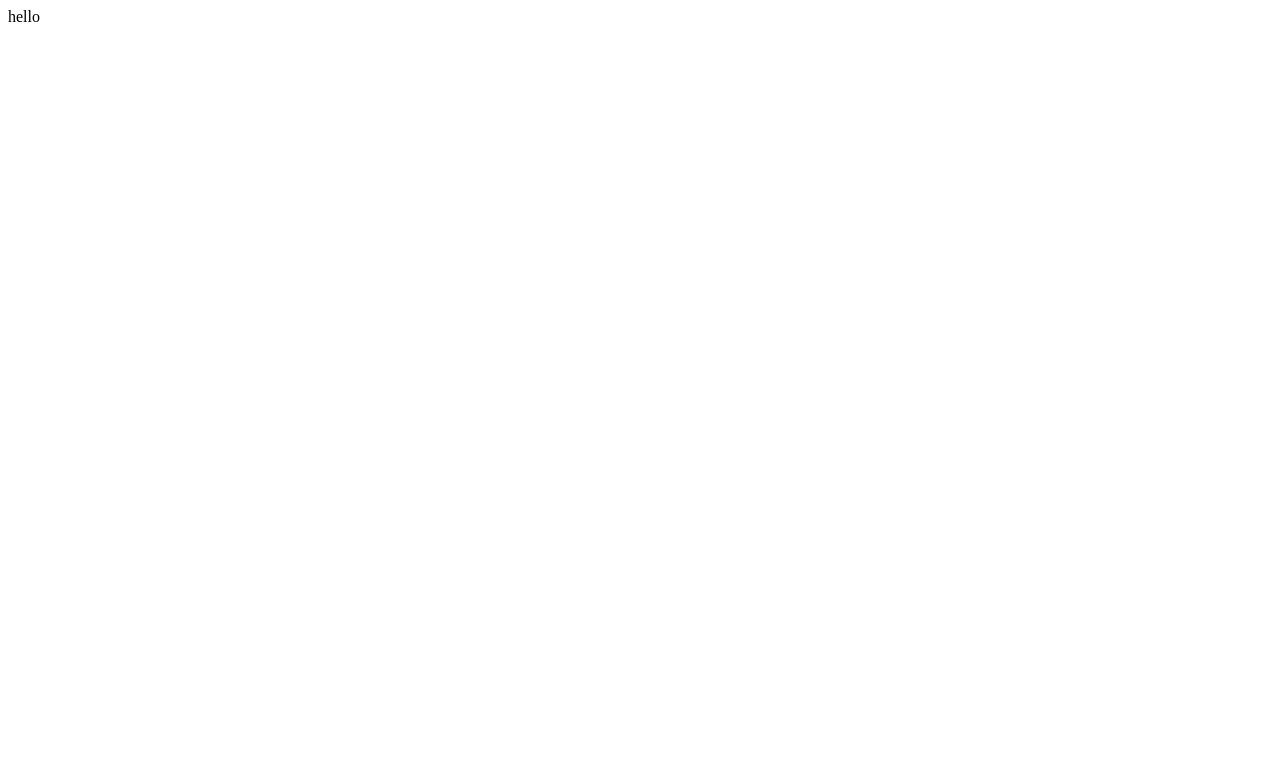
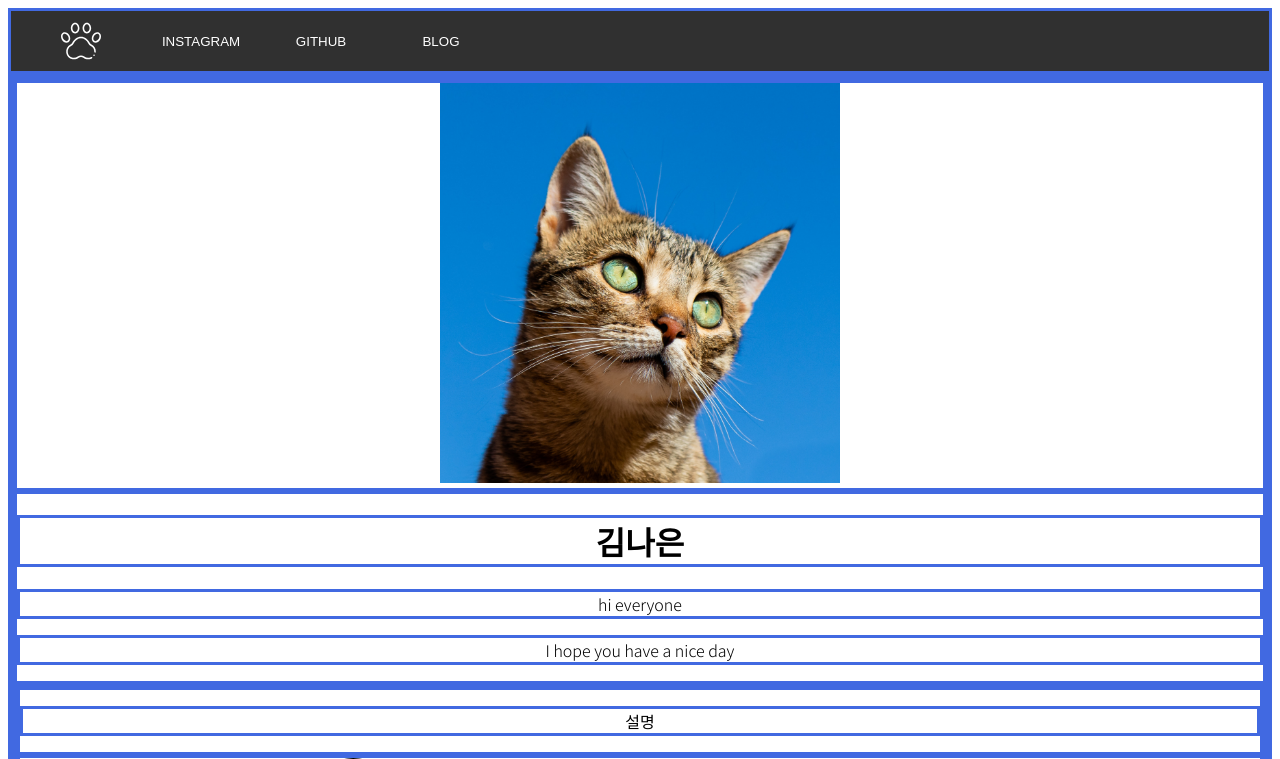
Before and after one commit to naeukim356/naeukim356.github.io, a plain HTML site: page index.html in a window 1280 px wide. Shown: the top 759 px of the page. Drawn offline with Linux system fonts and the light colour scheme.

Commit message:
web portfolio

```diff
--- a/index.html
+++ b/index.html
@@ -1,12 +1,44 @@
 <!DOCTYPE html>
 <html lang="en">
+
 <head>
+    <link rel="stylesheet" href="style.css">
     <meta charset="UTF-8">
     <meta http-equiv="X-UA-Compatible" content="IE=edge">
     <meta name="viewport" content="width=device-width, initial-scale=1.0">
     <title>Document</title>
 </head>
+
 <body>
-    hello
+    <div class="navigation">
+        <img src="img/icon.svg" alt="logoicon">
+        <button>INSTAGRAM</button>
+        <button>GITHUB</button>
+        <button>BLOG</button>
+    </div>
+    <div class="card" id="book1">
+        <div class="wrapper">
+
+
+            <div class="profile_pic">
+                <img src="img/profile.jpg" alt="profile_pic" width="400px">
+            </div>
+            <div class="contents">
+                <h1> 김나은 </h1>
+                <p>hi everyone</p>
+                <p>I hope you have a nice day</p>
+            </div>
+            <div class="page">
+                <div class="text">
+                    <p> 설명</p>
+                </div>
+                <div class="arrow">
+                    <img src="img/next.svg" alt="left" id="left-arrow">
+                    <img src="img/next.svg" alt="right" id="right-arrow">
+                </div>
+            </div>
+        </div>
+    </div>
 </body>
+
 </html>
--- /dev/null
+++ b/style.css
@@ -0,0 +1,49 @@
+@import url('https://fonts.googleapis.com/css2?family=Noto+Sans+KR:wght@300;400;500;600&display=swap');
+div {
+    font-family: 'Noto Sans KR', sans-serif;
+    font-weight: 200;
+    text-align: center;
+    border: 3px solid royalblue;
+}
+
+h1 {
+    border: 3px solid royalblue;
+}
+div.navigation {
+    background-color:#303030;
+    height:60px;
+
+    padding-left:50px;
+    padding-right:50px;
+
+    display: flex;
+    flex-direction: row;
+}
+
+div.navigation button {
+    background-color: #00000000;
+    border: 0px;
+
+
+    color: white;
+    height: inherit;
+    width: 120px;
+    text-align: center;
+}
+
+div.navigation button:hover {
+    background-color: #525252;
+    color:#4fd3d8;
+}
+
+div.navigation img {
+    align-self: center;
+    height: 40px;
+    padding-right: 40px;
+
+    filter: invert(100%) sepia(0%) saturate(18%) hue-rotate(314deg) brightness(106%) contrast(104%);
+}
+
+p {
+    border: 3px solid royalblue;
+}
```
Also changed, not shown: img/icon.svg (added), img/next.svg (added), img/profile.jpg (added), img/temp.jpg (added).
